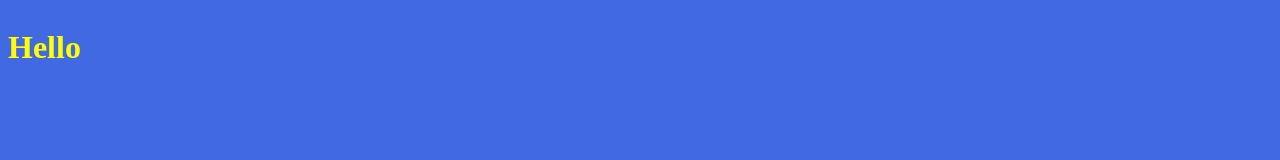
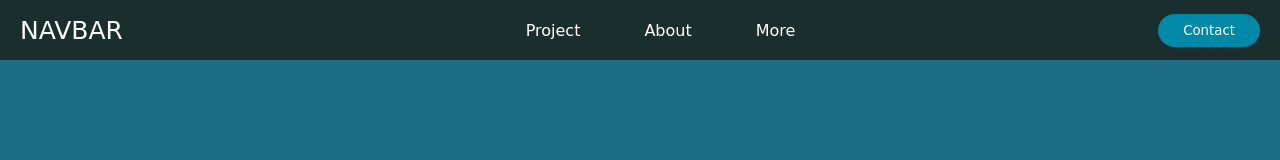
Before and after one commit to FrankPJ8/Project, a website: page index.html in a window 1280 px wide. Drawn offline with nearby package versions, Linux system fonts and the light colour scheme; files that its build step writes are made by us from their sources; a web font is replaced by a local one.

Commit message:
Add navbar

```diff
--- a/index.html
+++ b/index.html
@@ -8,7 +8,21 @@
     <script src="https://ajax.googleapis.com/ajax/libs/jquery/3.5.1/jquery.min.js"></script>
 </head>
 <body>
-    <h1 class="main">Hello</h1>
+
+    <navbar>
+        <a class="logo">NAVBAR</a>
+
+        <ul class="nav_links">
+            <li><a href="#">Project</a></li>
+            <li><a href="#">About</a></li>
+            <li><a href="#">More</a></li>
+        </ul>
+
+        <a class="cta" href="#"><button>Contact</button></a>
+
+    </navbar>
+
     <script src="dist/js/index.js"></script>
+
 </body>
 </html>
--- a/src/styles/index.scss
+++ b/src/styles/index.scss
@@ -1,6 +1,6 @@
 body {
     display: flex;
-    background-color: royalblue;
+    background-color: rgb(29, 107, 133);
 }
 
 @import 'navbar.scss';
--- a/src/styles/navbar.scss
+++ b/src/styles/navbar.scss
@@ -1,3 +1,55 @@
-body{
-    color: yellow;
+@import url('https://fonts.googleapis.com/css2?family=Baloo+Tamma+2:wght@600&display=swap');
+
+navbar{
+    background-color: rgb(27, 46, 46);
+    height: 50px;
+    width: 100%;
+    box-sizing: border-box;
+    margin: 0;
+    padding: 0;
+    position: absolute;
+    top: 0;
+    left: 0;
+    display: flex;
+    justify-content: space-between;
+    align-items: center;
+    padding: 30px 20px;
+        a, li, button{
+           font-family: 'Baloo Tamma 2', cursive;
+           color: white;
+           text-decoration: none;
+        }
+
+        .logo{
+            font-size: 25px;
+        }
+
+        .nav_links{
+            list-style: none;
+            li{
+                display: inline;
+                padding: 0px 30px;
+            }
+        }
+        .nav_links li a{
+            transition: all 0.3s ease 0s;
+        }
+        .nav_links li a:hover{
+            color: #0088a9
+        }
+
+        button{
+            padding: 9px 25px;
+            background-color: rgba(0,136,169,1);
+            border: none;
+            border-radius: 50px;
+            cursor: pointer;
+            transition: all 0.3s ease 0s;
+        }
+
+        button:hover{
+            background-color: rgb(6, 110, 136);
+        }
+
+
 }
```
Also changed, not shown: dist/styles/index.css, dist/styles/navbar.css, 1 other file.
